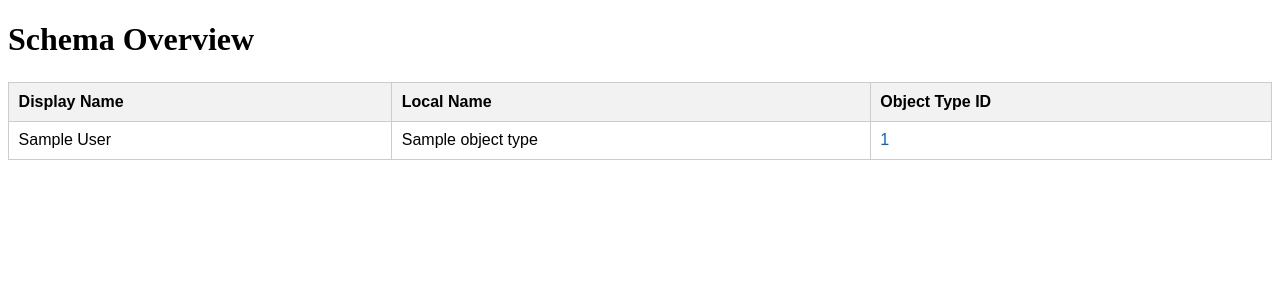
After one commit to hajoho/dms_service, a Flask app: page /schema in a window 1280 px wide. The commit adds this page. Shown: the top 300 px of the page. Run offline with Flask 3, Linux system fonts and the light colour scheme; a database or web service that is not in the repository returns one stand-in record (values such as "Sample title"); data that the repository does not hold is empty.

Commit message:
Now there are two more endpoints: The schema endpoint loads a list of all object definitions The objectschema endpoint requires an object type id and loads some details - especially the allowed child objects

```diff
--- a/interactive_dms_service/dmsapi.py
+++ b/interactive_dms_service/dmsapi.py
@@ -5,32 +5,37 @@ import requests
 from flask import current_app
 
 def call_info():
-    """Minimal endpoint for checking accessability"""
+    """Function for checking API accessability"""
 
     logger = logging.getLogger(__name__)
 
     api_host = current_app.config["API_HOST"]
     api_auth = current_app.config["API_AUTH"]
-    api_endpoint = "http://" + api_host + "/dms/info"
+    api_endpoint = f"http://{api_host}/dms/info"
     api_headers = {"authorization": api_auth}
     call_proxies = {"http": None, "https": None}
 
     logger.info("Calling endpoint %s", api_endpoint)
 
-    response = requests.get(api_endpoint, headers=api_headers, timeout=30, proxies=call_proxies)
-    logger.debug("HTTP Response Status: %s Text: %s", response.status_code, response.text)
-
-    return response.json()
+    try:
+        response = requests.get(api_endpoint, headers=api_headers, timeout=30, proxies=call_proxies)
+        logger.debug("HTTP Response Status: %s Text: %s", response.status_code, response.text)
+        response.raise_for_status()
+        logger.debug("Info request completed with status %s", response.status_code)
+        return response.json()
+    except requests.exceptions.RequestException as e:
+        logger.error("Error calling info endpoint: %s", e)
+        return {"error": str(e)}
 
 
 def call_search(qry_fields, qry_folder):
-    """Endpoint for sending search querys to enaio"""
+    """Function for sending search querys to enaio"""
 
     logger = logging.getLogger(__name__)
 
     api_host = current_app.config["API_HOST"]
     api_auth = current_app.config["API_AUTH"]
-    api_endpoint = "http://" + api_host + "/api/dms/objects/search"
+    api_endpoint = f"http://{api_host}/api/dms/objects/search"
     api_headers = {
         "authorization": api_auth,
         "content-type": "application/json"
@@ -41,7 +46,7 @@ def call_search(qry_fields, qry_folder):
 
     payload = {
         "query": {
-            "statement": "SELECT " + qry_fields + " FROM " + qry_folder + " WHERE zahl3<>1",
+            "statement": f"SELECT {qry_fields} FROM {qry_folder} WHERE zahl3<>1",
             "skipCount": 0,
             "maxItems": 100,
             "handleDeletedDocuments": "DELETED_DOCUMENTS_EXCLUDE"
@@ -50,6 +55,57 @@ def call_search(qry_fields, qry_folder):
 
     logger.debug("Search Query Payload: %s", payload)
 
-    response = requests.post(api_endpoint, json=payload, headers=api_headers, timeout=30,  proxies=call_proxies)
+    try:
+        response = requests.post(api_endpoint, json=payload, headers=api_headers, timeout=30,  proxies=call_proxies)
+        response.raise_for_status()
+        logger.debug("Search request completed with status %s", response.status_code)
+        return response.json()
+    except requests.exceptions.RequestException as e:
+        logger.error("Error calling search endpoint: %s", e)
+        return {"error": str(e)}
 
-    return response.json()
+
+def call_schema():
+    """Function to get the complete ObjectDefinition schema"""
+    logger = logging.getLogger(__name__)
+
+    api_host = current_app.config["API_HOST"]
+    api_auth = current_app.config["API_AUTH"]
+    api_endpoint = f"http://{api_host}/api/dms/schema"
+    api_headers = {"authorization": api_auth}
+    call_proxies = {"http": None, "https": None}
+
+    logger.info("Calling endpoint %s", api_endpoint)
+
+    try:
+        response = requests.get(api_endpoint, headers=api_headers, timeout=30, proxies=call_proxies)
+        response.raise_for_status()
+        logger.debug("Schema request completed with status %s", response.status_code)
+        return response.json()
+    except requests.exceptions.RequestException as e:
+        logger.error("Error calling schema endpoint: %s", e)
+        return {"error": str(e)}
+
+
+
+
+def call_objectschema(object_id):
+    """Function to get the objectdefinition schema for a specific objectType"""
+    logger = logging.getLogger(__name__)
+
+    api_host = current_app.config["API_HOST"]
+    api_auth = current_app.config["API_AUTH"]
+    api_endpoint = f"http://{api_host}/api/dms/schema/objecttype/{object_id}"
+    api_headers = {"authorization": api_auth}
+    call_proxies = {"http": None, "https": None}
+
+    logger.info("Calling endpoint %s for object ID %s", api_endpoint, object_id)
+
+    try:
+        response = requests.get(api_endpoint, headers=api_headers, timeout=30, proxies=call_proxies)
+        response.raise_for_status()
+        logger.debug("Object schema request completed with status %s", response.status_code)
+        return response.json()
+    except requests.exceptions.RequestException as e:
+        logger.error("Error calling object schema endpoint (ID: %s): %s", object_id, e)
+        return {"error": str(e)}
--- a/interactive_dms_service/routes.py
+++ b/interactive_dms_service/routes.py
@@ -4,7 +4,7 @@ import logging
 from flask import Blueprint, current_app, render_template, request, redirect, url_for
 from .forms import SearchForm
 from .config import Config
-from .dmsapi import call_info, call_search
+from .dmsapi import call_info, call_search, call_schema, call_objectschema
 
 # Create blueprint
 main = Blueprint('main', __name__)
@@ -37,10 +37,14 @@ def index():
 
     for rule in current_app.url_map.iter_rules():
 
+        # skip static endpoints
+        if "static" in rule.endpoint:
+            continue
+
         # try creating URLs - even for parameterized endpoints
         try:
             url = url_for(rule.endpoint, **{arg: f"<{arg}>" for arg in rule.arguments})
-        except Exception:
+        except BuildError:
             url = None
 
         routes.append({
@@ -83,3 +87,54 @@ def info():
     """Minimal DMS Endpoint"""
     logger.info("Call Info Endpoint")
     return call_info()
+
+
+@main.route('/schema')
+def schema():
+    """ObjectDefinition Schema overview."""
+
+    logger.info("Full Schema requested")
+
+    schema_data = call_schema()
+
+    object_types = []
+    for obj in schema_data.get("objectTypes", []):
+        object_types.append({
+            "id": obj.get("id"),
+            "localName": obj.get("localName"),
+            "displayName": obj.get("displayName"),
+            "detail_url": url_for('main.object_schema', objecttype_id=obj.get("id"))
+        })
+
+    object_types.sort(key=lambda x: (x["displayName"] or "").lower())
+    logger.debug("Schema contains %d object types", len(object_types))
+
+    return render_template('schema.html', object_types=object_types)
+
+
+
+
+@main.route('/objectschema/<objecttype_id>')
+def object_schema(objecttype_id):
+    """ObjectDefinition for specific ObjectType."""
+
+    logger.info("Object schema requested for ObjectType-ID %s", objecttype_id)
+
+    object_schema_data = call_objectschema(objecttype_id)
+
+    object_info = {
+        "id": object_schema_data.get("id"),
+        "localName": object_schema_data.get("localName"),
+        "displayName": object_schema_data.get("displayName"),
+        "baseId": object_schema_data.get("baseId"),
+        "allowedChildren": []
+    }
+
+    # Build child route links
+    for child_id in object_schema_data.get("allowedChildObjectTypeIds", []):
+        object_info["allowedChildren"].append({
+            "child_id": child_id,
+            "child_url": url_for('main.object_schema', objecttype_id=child_id)
+        })
+
+    return render_template('objectschema.html', object_info=object_info)
--- a/interactive_dms_service/templates/result.html
+++ b/interactive_dms_service/templates/result.html
@@ -32,7 +32,7 @@
 <body>
     <h1>Search Results</h1>
     <p>Query: {{ query }}.</p>
-    <a href="{{ url_for('main.index') }}">Back to form</a>
+    <a href="{{ url_for('main.search') }}">Back to form</a>
 
     {% if result_json.objects and result_json.objects|length > 0 %}
 
--- /dev/null
+++ b/interactive_dms_service/templates/schema.html
@@ -0,0 +1,47 @@
+<!DOCTYPE html>
+<html lang="en">
+<head>
+    <meta charset="UTF-8">
+    <title>Schema Overview</title>
+    <style>
+        table {
+            width: 100%;
+            border-collapse: collapse;
+            margin-top: 1.5em;
+            font-family: Arial, sans-serif;
+        }
+        th, td {
+            padding: 0.6em;
+            border: 1px solid #ccc;
+            text-align: left;
+        }
+        th {
+            background-color: #f2f2f2;
+        }
+        a {
+            color: #0066cc;
+            text-decoration: none;
+        }
+        a:hover {
+            text-decoration: underline;
+        }
+    </style>
+</head>
+<body>
+    <h1>Schema Overview</h1>
+    <table>
+        <tr>
+            <th>Display Name</th>
+            <th>Local Name</th>
+            <th>Object Type ID</th>
+        </tr>
+        {% for obj in object_types %}
+        <tr>
+            <td>{{ obj.displayName }}</td>
+            <td>{{ obj.localName }}</td>
+            <td><a href="{{ obj.detail_url }}">{{ obj.id }}</a></td>
+        </tr>
+        {% endfor %}
+    </table>
+</body>
+</html>
```
Also changed, not shown: interactive_dms_service/templates/objectschema.html (added, +26 -0 lines).
